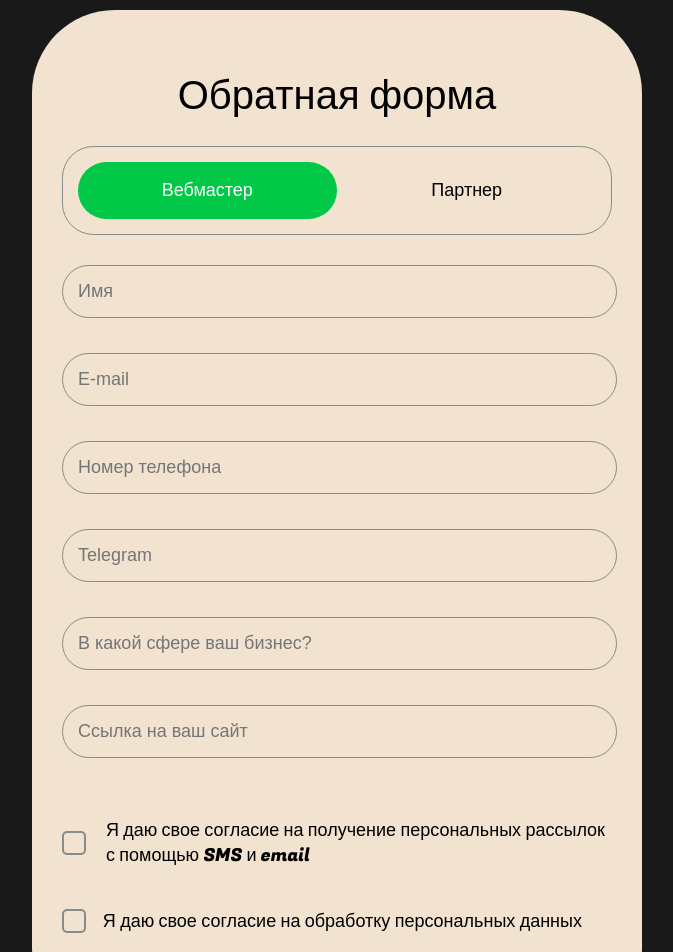
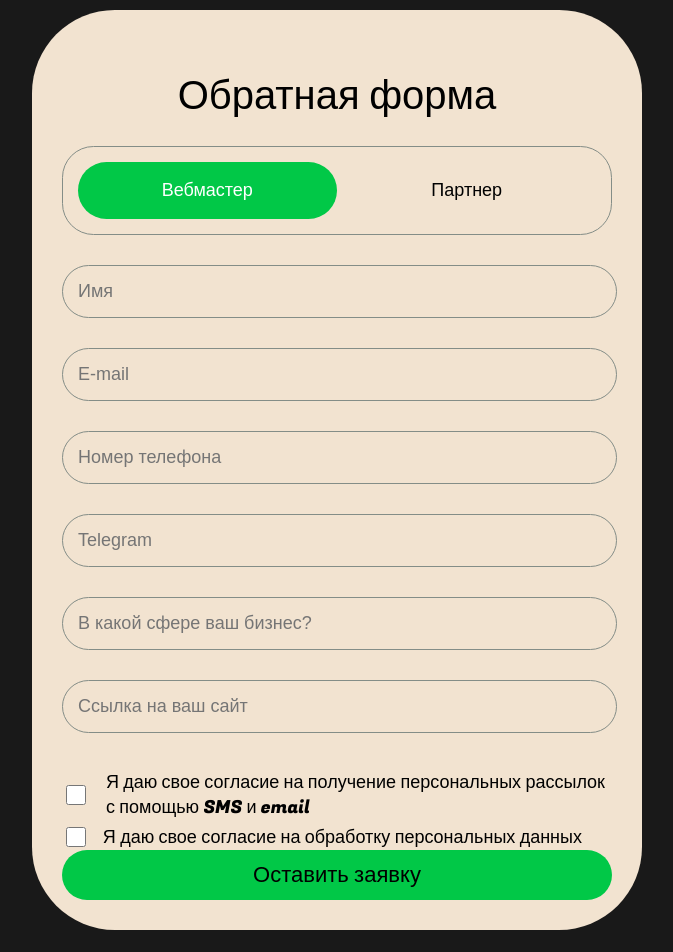
Before and after one commit to R3b0tta/connect-hub, a React (Create React App) app: page /form in a window 1280 px wide. Shown: the top 952 px of the page, without its empty margins (303-976 px from the left). After the commit the page ends 930 px from the top, so only its background shows below. Built offline with nearby package versions, Linux system fonts and the light colour scheme.

Commit message:
feat: added validation form

```diff
--- a/package.json
+++ b/package.json
@@ -3,6 +3,7 @@
   "version": "0.1.0",
   "private": true,
   "dependencies": {
+    "@hookform/resolvers": "^4.1.3",
     "@testing-library/dom": "^10.4.0",
     "@testing-library/jest-dom": "^6.6.3",
     "@testing-library/react": "^16.2.0",
@@ -15,12 +16,14 @@
     "prettier": "^3.5.3",
     "react": "^19.0.0",
     "react-dom": "^19.0.0",
+    "react-hook-form": "^7.54.2",
     "react-router-dom": "^7.3.0",
     "react-scripts": "5.0.1",
     "sass": "^1.86.0",
     "scss": "^0.2.4",
     "typescript": "^4.9.5",
-    "web-vitals": "^2.1.4"
+    "web-vitals": "^2.1.4",
+    "zod": "^3.24.2"
   },
   "scripts": {
     "start": "react-scripts start",
--- a/src/components/FormComponent/index.tsx
+++ b/src/components/FormComponent/index.tsx
@@ -1,122 +1,195 @@
-import React from "react";
+import React, { useState, useEffect } from "react";
+import { useForm } from "react-hook-form";
+import { zodResolver } from "@hookform/resolvers/zod";
+import { z } from "zod";
 import styles from "./FormComponent.module.scss";
 
+// Создаем схему Zod для валидации
+const schema = z.object({
+  role: z.enum(["webmaster", "partner"], {
+    errorMap: () => ({ message: "Выберите роль" }),
+  }),
+  name: z
+    .string()
+    .min(1, "Имя обязательно")
+    .regex(/^[A-Za-zА-Яа-яЁё\s]+$/, "Только буквы"),
+  email: z.string().email("Некорректный email"),
+  phone: z
+    .string()
+    .regex(/^\+?\d+$/, "Телефон может содержать только цифры и знак +"),
+  telegram: z.string().regex(/^[A-Za-z0-9_]+$/, "Только латиница и цифры"),
+  business: z
+    .string()
+    .min(1, "Укажите сферу бизнеса")
+    .regex(/^[А-Яа-яЁё\s]+$/, "Только кириллица"),
+  website: z.string().url("Некорректная ссылка"),
+  consent1: z
+    .boolean()
+    .refine((val) => val, "Вы должны согласиться на получение рассылок"),
+  consent2: z
+    .boolean()
+    .refine(
+      (val) => val,
+      "Вы должны согласиться на обработку персональных данных",
+    ),
+});
+
 export const FormComponent = () => {
+  const {
+    register,
+    handleSubmit,
+    formState: { errors },
+    setValue,
+    watch,
+  } = useForm({
+    resolver: zodResolver(schema),
+    defaultValues: { role: "webmaster" }, // Устанавливаем роль по умолчанию как 'webmaster'
+  });
+
+  // Следим за текущим значением роли
+  const selectedRole = watch("role");
+
+  // Обработчик отправки формы
+  const onSubmit = (data: any) => {
+    console.log(data);
+  };
+
+  // Обработчик выбора роли
+  const handleRoleChange = (role: "webmaster" | "partner") => {
+    setValue("role", role);
+  };
+
   return (
     <div className={styles.root}>
       <h1>Обратная форма</h1>
 
       <div className={styles.inputGroup}>
-        <div className={styles.roleSelector} id="role">
+        <div className={styles.roleSelector}>
           <div
-            className={`${styles.roleOption} ${styles.active}`}
-            data-role="webmaster"
+            className={`${styles.roleOption} ${selectedRole === "webmaster" ? styles.active : ""}`}
+            onClick={() => handleRoleChange("webmaster")}
           >
             Вебмастер
           </div>
           <div className={styles.separator}></div>
-          <div className={styles.roleOption} data-role="partner">
+          <div
+            className={`${styles.roleOption} ${selectedRole === "partner" ? styles.active : ""}`}
+            onClick={() => handleRoleChange("partner")}
+          >
             Партнер
           </div>
         </div>
+        {errors.role && (
+          <div className={styles.errorMessage}>{errors.role.message}</div>
+        )}
       </div>
 
       <div className={styles.inputGroup}>
         <input
           type="text"
-          id="name"
+          {...register("name")}
           className={styles.inputField}
           placeholder="Имя"
-          required
-          pattern="[A-Za-zА-Яа-яЁё\s]+"
-          title="Только буквы"
         />
-        <div className={styles.errorMessage} id="name-error"></div>
+        {errors.name && (
+          <div className={styles.errorMessage}>{errors.name.message}</div>
+        )}
       </div>
 
       <div className={styles.inputGroup}>
         <input
           type="email"
-          id="email"
+          {...register("email")}
           className={styles.inputField}
           placeholder="E-mail"
-          required
-          pattern="[A-Za-z0-9-]+@[A-Za-z0-9-]+\.[A-Za-z]{2,6}"
-          title="Только латиница, цифры, '-' и '@'"
         />
-        <div className={styles.errorMessage} id="email-error"></div>
+        {errors.email && (
+          <div className={styles.errorMessage}>{errors.email.message}</div>
+        )}
       </div>
 
       <div className={styles.inputGroup}>
         <input
           type="tel"
-          id="phone"
+          {...register("phone")}
           className={styles.inputField}
           placeholder="Номер телефона"
-          required
-          pattern="^\+?\d+$"
-          title="Телефон может содержать только цифры и знак +"
         />
-        <div className={styles.errorMessage} id="phone-error"></div>
+        {errors.phone && (
+          <div className={styles.errorMessage}>{errors.phone.message}</div>
+        )}
       </div>
 
       <div className={styles.inputGroup}>
         <input
           type="text"
-          id="telegram"
+          {...register("telegram")}
           className={styles.inputField}
           placeholder="Telegram"
-          required
-          pattern="[A-Za-z0-9_]+"
-          title="Только латиница и цифры"
         />
-        <div className={styles.errorMessage} id="telegram-error"></div>
+        {errors.telegram && (
+          <div className={styles.errorMessage}>{errors.telegram.message}</div>
+        )}
       </div>
 
       <div className={styles.inputGroup}>
         <input
           type="text"
-          id="business"
+          {...register("business")}
           className={styles.inputField}
           placeholder="В какой сфере ваш бизнес?"
-          required
-          pattern="[А-Яа-яЁё\s]+"
-          title="Только кириллица"
         />
-        <div className={styles.errorMessage} id="business-error"></div>
+        {errors.business && (
+          <div className={styles.errorMessage}>{errors.business.message}</div>
+        )}
       </div>
 
       <div className={styles.inputGroup}>
         <input
           type="url"
-          id="website"
+          {...register("website")}
           className={styles.inputField}
           placeholder="Ссылка на ваш сайт"
-          required
         />
-        <div className={styles.errorMessage} id="website-error"></div>
+        {errors.website && (
+          <div className={styles.errorMessage}>{errors.website.message}</div>
+        )}
       </div>
 
       <div className={styles.consentSection}>
         <div className={styles.checkboxContainer}>
-          <div className={styles.checkbox} id="consent1"></div>
-          <p
+          <input
+            type="checkbox"
+            {...register("consent1")}
+            id="consent1"
+            className={styles.checkbox}
+          />
+          <label
+            htmlFor="consent1"
             className={`${styles.consentText} ${styles.consentTextRight} ${styles.longText}`}
           >
             Я даю свое согласие на получение персональных рассылок <br /> с
             помощью SMS и email
-          </p>
+          </label>
         </div>
 
         <div className={styles.checkboxContainer}>
-          <div className={styles.checkbox} id="consent2"></div>
-          <p className={`${styles.consentText} ${styles.consentTextLeft}`}>
+          <input
+            type="checkbox"
+            {...register("consent2")}
+            id="consent2"
+            className={styles.checkbox}
+          />
+          <label
+            htmlFor="consent2"
+            className={`${styles.consentText} ${styles.consentTextLeft}`}
+          >
             Я даю свое согласие на обработку персональных данных
-          </p>
+          </label>
         </div>
       </div>
 
-      <div className={styles.submitButton} id="submit-form">
+      <div className={styles.submitButton} onClick={handleSubmit(onSubmit)}>
         Оставить заявку
       </div>
     </div>
```
Also changed, not shown: 1 other file (tests, documents, lock files or other folders).
